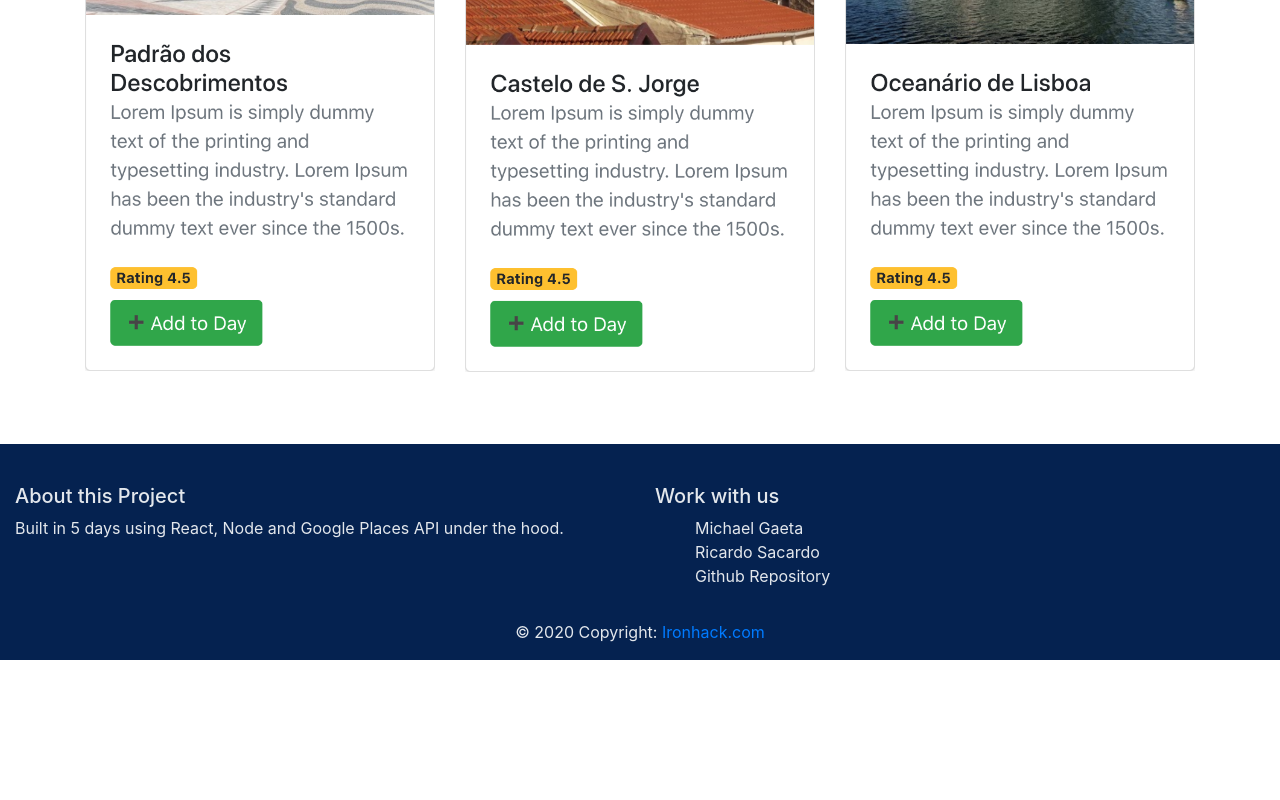
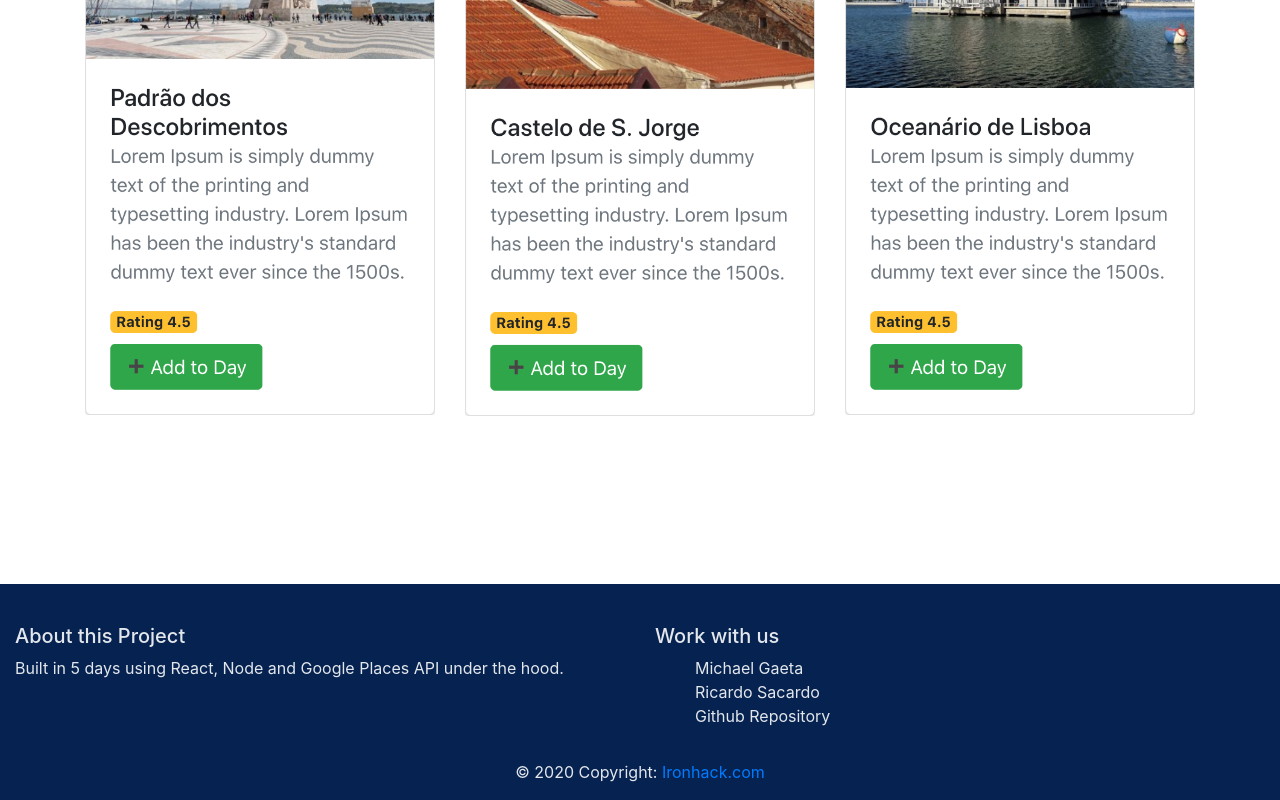
Before and after one commit to rperezsacardo/project-3-travva-app, a React (Create React App) app in the folder client/: page / in a window 1280 px wide. Shown: the part 637-1437 px from the top of the page. Before the commit the page ends 1297 px from the top, so only its background shows below. Built offline with nearby package versions, Linux system fonts and the light colour scheme; no server answers.

Commit message:
sticky footer

```diff
--- /dev/null
+++ b/client/src/App.css
@@ -0,0 +1,11 @@
+.content {
+  min-height: 100%;
+
+  /* Equal to height of footer */
+  /* But also accounting for potential margin-bottom of last child */
+  margin-bottom: -50px;
+}
+
+.footer {
+  height: 100%;
+}
--- a/client/src/App.jsx
+++ b/client/src/App.jsx
@@ -10,11 +10,13 @@ import UserView from "./View/UserView";
 import Navbar from "./Components/NavBar";
 import Place from "./Components/Place";
 import Trip from "./Components/Trip";
+import PushFooter from "./Components/PushFooter";
 import Day from "./Components/Day";
 import { Container, Row, Col } from "react-bootstrap";
 import { Route, Link, Switch, Redirect, withRouter } from "react-router-dom";
 import { loadUserInfo } from "./services/authentication";
 import FooterPage from "./Components/FooterPage";
+import "./App.css";
 
 export class App extends Component {
   constructor() {
@@ -42,7 +44,7 @@ export class App extends Component {
 
   render() {
     return (
-      <div className="App">
+      <div className="content">
         <Navbar updateUser={this.updateUser} user={this.state.user} />
         <Switch>
           <Route component={HomeView} exact path="/" />
@@ -68,7 +70,10 @@ export class App extends Component {
           <Route path="/error/:code" component={ErrorView} />
           <Redirect to="/error/404" />
         </Switch>
-        <FooterPage />
+        <PushFooter />
+        <PushFooter />
+        <PushFooter />
+        <FooterPage className="footer" />
       </div>
     );
   }
--- /dev/null
+++ b/client/src/Components/PushFooter/index.css
@@ -0,0 +1,3 @@
+.push {
+  height: 100%;
+}
--- /dev/null
+++ b/client/src/Components/PushFooter/index.jsx
@@ -0,0 +1,5 @@
+import React from "react";
+
+export default function PushFooter() {
+  return <div className="push pb-5"></div>;
+}
--- a/client/src/View/HomeView/index.css
+++ b/client/src/View/HomeView/index.css
@@ -1,9 +1,5 @@
 img {
   max-width: 100%;
-}
-
-Footer {
-  background-color: grey;
 }
 
 .white,
--- a/client/src/View/HomeView/index.jsx
+++ b/client/src/View/HomeView/index.jsx
@@ -29,7 +29,7 @@ class HomeView extends Component {
         </Jumbotron>
 
         <Container>
-          <Row className="pt-1 pb-5">
+          <Row className="pt-5">
             <Col className="pt-5">
               <img src="card1.png" />
             </Col>
--- a/client/src/View/SingleDayView/index.jsx
+++ b/client/src/View/SingleDayView/index.jsx
@@ -7,6 +7,7 @@ import { getAllPlacesFromApi } from "../../services/places";
 import { getDayPlaces, newPlace, removePlace } from "./../../services/day";
 import { Container, Row, Col, Form, Breadcrumb, Button } from "react-bootstrap";
 import { Link, withRouter } from "react-router-dom";
+import './index.css'
 
 class SingleDayView extends Component {
   constructor(props) {
```
Also changed, not shown: client/src/View/SingleDayView/index.css (added).
